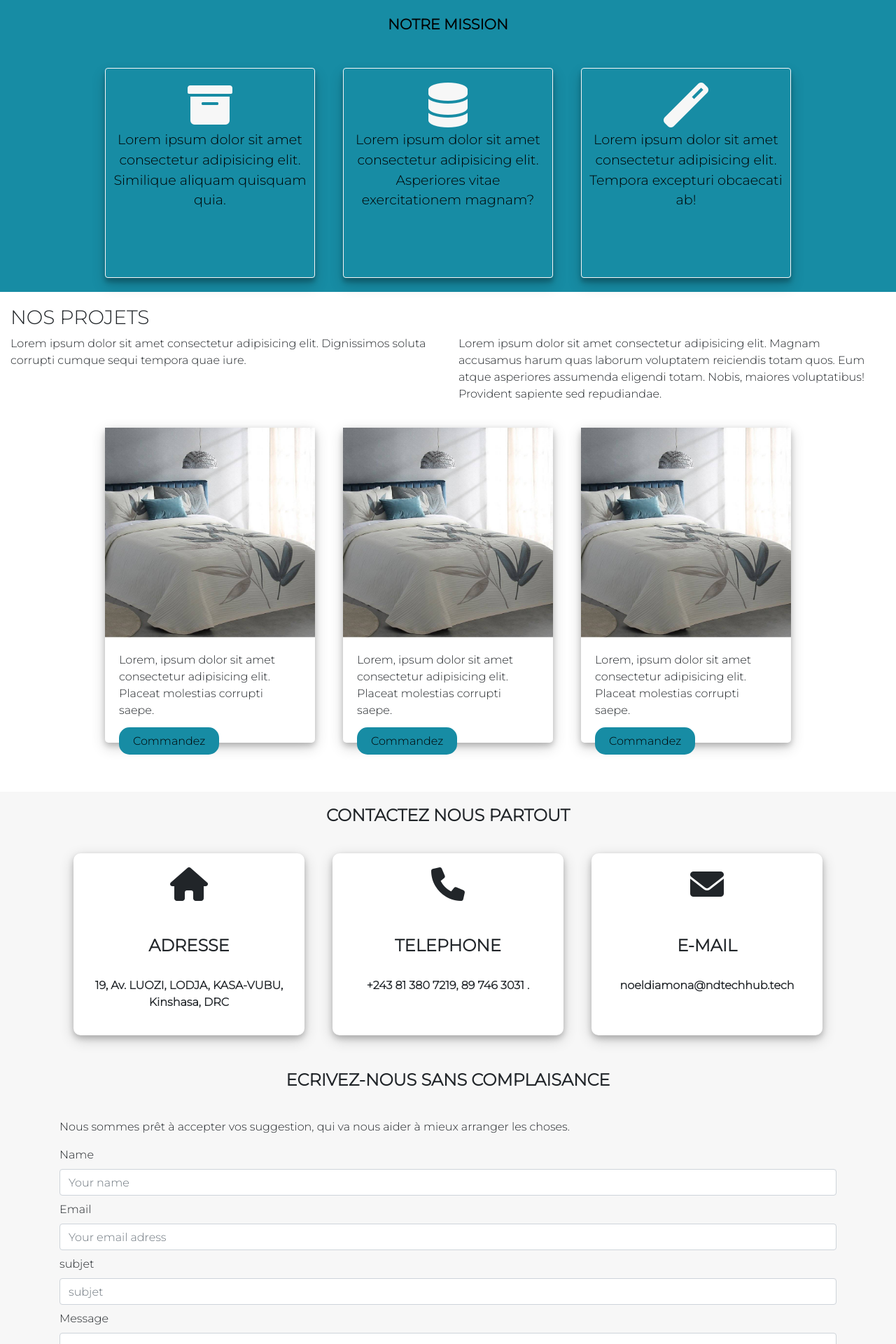
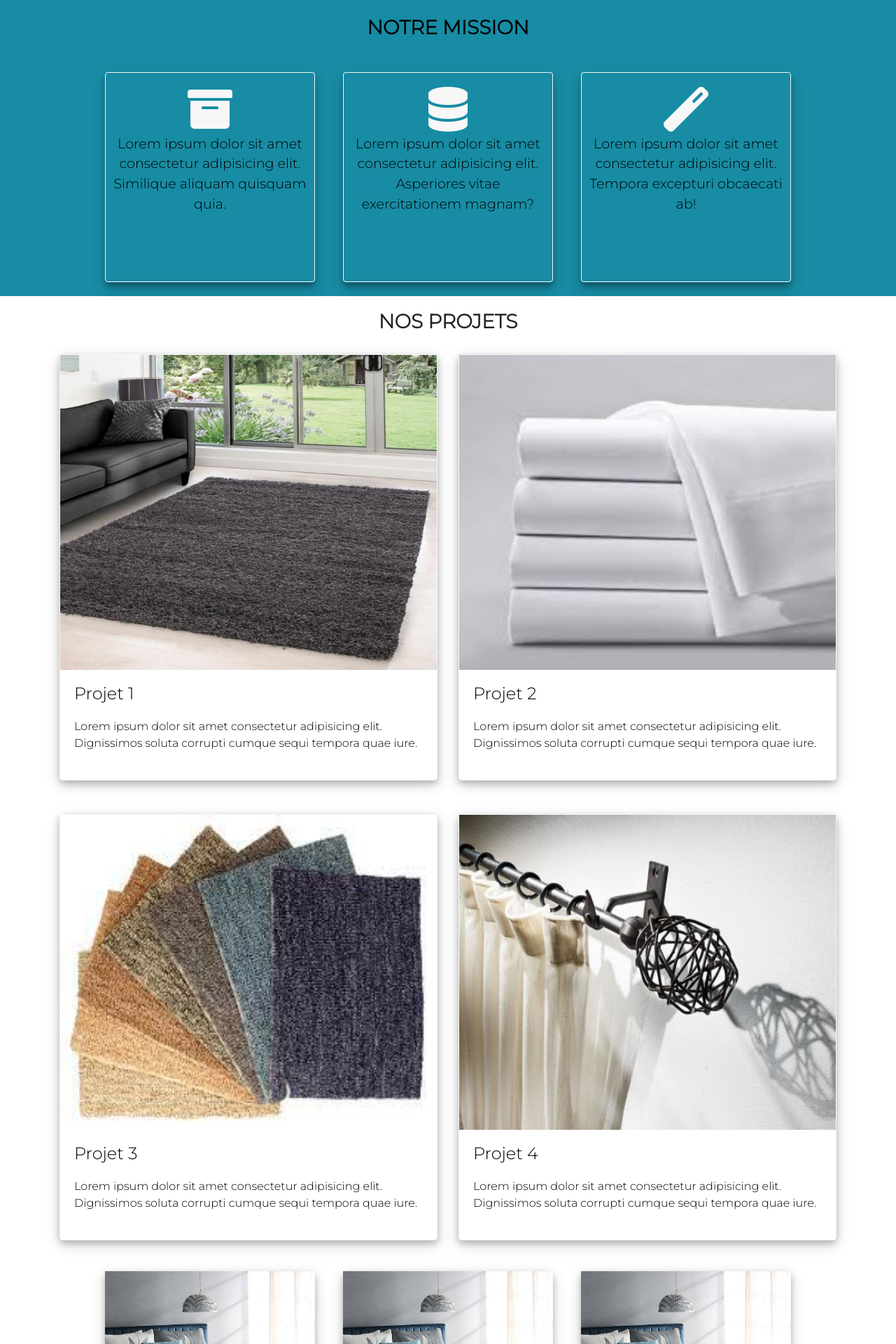
Before and after one commit to NoelGamaliel/new-projet, a PHP site: page / in a window 1280 px wide. Shown: the part 641-2561 px from the top of the page at 70% size. Run offline with PHP 8.4, Linux system fonts and the light colour scheme.

Commit message:
Backend du partie projet

```diff
--- a/index.html
+++ b/index.html
@@ -23,18 +23,18 @@
                 <a href="#">
                     <img src="./public/img/LOGO NDTechnH&C.png" alt="logo de la page" id="logo">
                 </a>
-
+                <div >
                     <ul class="nav__bar__links">
                         <li id="active"><a href="#"><i class="fa fa-home fa-lg"></i>&nbsp; Accueil</a></li>
                         <li><a href="#"><i class="fa fa-calendar fa-lg"></i>&nbsp; Notre Mission</a></li>
                         <li><a href="#mes__projets"><i class="fa fa-book fa-lg"></i>&nbsp; Nos Projets</a></li>
                         <li><a href="#"><i class="fa fa-feed fa-lg"></i>&nbsp; About As</a></li>
                         <li><a href="#"><i class="fa fa-phone fa-lg"></i>&nbsp; Contact</a></li>
-                    <li><a href="#" class="btn-menu">Menu</a></li>
                     </ul>
-
+                    <button  id="btn-menu">Menu</button>
+                    <button class="btn-menu-visible">Menu</button>
                 </div>
-
+            </div>
         </nav>
         <!-- END NAV-BAR de la page -->
 
@@ -43,22 +43,36 @@
         <div class="bannier__page">
             <br><br><br><br><br>
             <div class="container-fluid">
-                <h2>NDTechHUB - Consult</h2>
+                <div class="row mt-4 mb-4">
+                    <div class="col-6 col-md-6 text-left ">
+                        <h4>NDTechHUB - Consult</h4>
+                        <br><br>
                         <p>
-                    Lorem, ipsum dolor sit amet consectetur adipisicing elit. Ducimus expedita laborum qui?,<br>
-                    Lorem ipsum dolor sit amet consectetur adipisicing elit. Enim voluptate placeat impedit tempora quos. <br>
-                    Lorem ipsum dolor sit amet consectetur adipisicing elit. Recusandae nam nostrum repellendus ab non!
+                            Lorem, ipsum dolor sit amet consectetur adipisicing elit. Ducimus expedita laborum qui?,
+                            Lorem ipsum dolor sit amet consectetur adipisicing elit. Enim voluptate placeat impedit tempora quos.
+                            Lorem ipsum dolor sit amet, consectetur adipisicing elit. Dolor odio doloremque dicta.
                         </p>
                         <a href="">Pour plus d'information »</a>
+                    </div>
+                    <div class="col-md-6">
+                        <div id="rainbow">
+
+                        </div>
+                        <div id="rainbow-1">
+
+                        </div>
+                    </div>
+                </div>
+
             </div>
         </div>
         <!-- ENd Banniere de la page -->
 
         <!-- Notre mission-->
-        <div class="mission__text">
+            <section class="mission__text">
                 <br>
                 <div class="container-fluid">
-                <h4>Notre Mission</h4>
+                    <h3>Notre Mission</h3>
                     <br>
                     <div class="mission__card mb-2">
                         <div class="mission__item">
@@ -81,27 +95,71 @@
                         </div>
                     </div>
                 </div>
-        </div>
+            </section>
         <!-- END notre mission-->
 
         <!-- Mes Projets -->
-            <div class="projet__title">
-                <div class="container-fluid">
+            <section class="projet__title">
+                <div class="container">
                     <h3>NOS PROJETS</h3>
-                    <div class="row">
-                        <div class="col">
+                    <div class="row mb-4">
+                        <div class="col-md-6 mb-4">
+                            <div class="card__projet">
+                                <img src="./public/img/moquette.jpg" alt="rideau" height="450px" width="300px">
+                                <div class="card__items">
+                                    <a href="#" id="card__image">
+                                        <h4>Projet 1</h4>
                                         <p>
                                             Lorem ipsum dolor sit amet consectetur adipisicing elit. Dignissimos soluta corrupti cumque sequi tempora quae iure.
                                         </p>
+                                    </a>
                                 </div>
-                        <div class="col">
+                            </div>
+                        </div>
+                        <div class="col-md-6 mb-4">
+                            <div class="card__projet">
+                                <img src="./public/img/drap.jfif" alt="rideau" height="450px" width="300px">
+                                <div class="card__items">
+                                    <a href="#" id="card__image">
+                                        <h4>Projet 2</h4>
                                         <p>
-                                Lorem ipsum dolor sit amet consectetur adipisicing elit. Magnam accusamus harum quas laborum voluptatem reiciendis totam quos. Eum atque asperiores assumenda eligendi totam. Nobis, maiores voluptatibus! Provident sapiente sed repudiandae.
+                                            Lorem ipsum dolor sit amet consectetur adipisicing elit. Dignissimos soluta corrupti cumque sequi tempora quae iure.
                                         </p>
+                                    </a>
                                 </div>
                             </div>
                         </div>
                     </div>
+                    <div class="row">
+                        <div class="col-md-6 mb-4">
+                            <div class="card__projet">
+                                <img src="./public/img/moquette--.jfif" alt="rideau" height="450px" width="300px">
+                                <div class="card__items">
+                                    <a href="#" id="card__image">
+                                        <h4>Projet 3</h4>
+                                        <p>
+                                            Lorem ipsum dolor sit amet consectetur adipisicing elit. Dignissimos soluta corrupti cumque sequi tempora quae iure.
+                                        </p>
+                                    </a>
+                                </div>
+                            </div>
+                        </div>
+                        <div class="col-md-6 mb-4">
+                            <div class="card__projet">
+                                <img src="./public/img/tige-rideaux.jpeg" alt="rideau" height="450px" width="300px">
+                                <div class="card__items">
+                                    <a href="#" id="card__image">
+                                        <h4>Projet 4</h4>
+                                        <p>
+                                            Lorem ipsum dolor sit amet consectetur adipisicing elit. Dignissimos soluta corrupti cumque sequi tempora quae iure.
+                                        </p>
+                                    </a>
+                                </div>
+                            </div>
+                        </div>
+                    </div>
+                </div>
+            </section>
         <!-- End Projets -->
 
         <!-- About As -->
@@ -145,28 +203,28 @@
                             <i class="fa fa-home fa-3x" aria-hidden="true"></i>
                             <div class="item-link-contact">
                                 <h4>Adresse</h4>
-                                <span>
+                                <p>
                                     19, Av. LUOZI, LODJA, KASA-VUBU,
                                     Kinshasa, DRC
-                                </span>
+                                </p>
                             </div>
                         </div>
                         <div class="item-contact">
                             <i class="fa fa-phone fa-3x" aria-hidden="true"></i>
                             <div class="item-link-contact">
                                 <h4>Telephone</h4>
-                                <span>
+                                <p>
                                     +243 81 380 7219, 89 746 3031 .
-                                </span>
+                                </p>
                             </div>
                         </div>
                         <div class="item-contact">
                             <i class="fa fa-envelope fa-3x" aria-hidden="true"></i>
                             <div class="item-link-contact">
                                 <h4>E-mail</h4>
-                                <span>
+                                <p>
                                     noeldiamona@ndtechhub.tech
-                                </span>
+                                </p>
                             </div>
                         </div>
                     </div>
@@ -178,19 +236,18 @@
                         <div class="form_items">
                             <form action="/action_page.php">
                                 <label for="name">Name</label>
-                                <input class="form-control  mb-2" type="text" placeholder="Your name" aria-label="default input example">
+                                <input class="form-control  mb-2" type="text" placeholder="e.g : Noël DIAMONA" id="name" aria-label="default input example">
                                 <label for="mail">Email</label>
-                                <input class="form-control  mb-2" type="email" placeholder="Your email adress" aria-label="default input example">
+                                <input class="form-control  mb-2" type="email" placeholder="e.g :infos@ndtechhub.tech" id="mail" aria-label="default input example">
                                 <label for="subjet">subjet</label>
-                                <input class="form-control  mb-2" type="email" placeholder="subjet" aria-label="default input example">
+                                <input class="form-control  mb-2" type="text" placeholder="subjet" name="subjet" id="subjet" aria-label="default input example">
                                 <label for="message">Message</label>
-                                <textarea class="form-control mb-2" id="exampleFormControlTextarea1" rows="9"></textarea>
+                                <textarea class="form-control mb-2" id="exampleFormControlTextarea1"  id="message" name="message" rows="9"></textarea>
 
                                 <button type="submit" class="btn btn-success rounded-0 mb-4" style="width: 100%;"> SEND</button>
                             </form>
                         </div>
                     </div>
-
                 </div>
             </section>
 
@@ -198,25 +255,32 @@
 
         <!-- Footer de la Page -->
             <footer>
-
                 <div class="container">
                     <div class="row">
-                        <div class="col">
-                            1
+                        <div class="col-md-3">
+                            <p>
+                                Lorem ipsum dolor sit amet consectetur adipisicing elit. Asperiores error officia assumenda!
+                            </p>
                         </div>
-                        <div class="col">
-                            2
+                        <div class="col-md-3">
+                            <p>
+                                Lorem ipsum dolor sit amet consectetur adipisicing elit. Asperiores error officia assumenda!
+                            </p>
                         </div>
-                        <div class="col">
-                            3
+                        <div class="col-md-3">
+                            <p>
+                                Lorem ipsum dolor sit amet consectetur adipisicing elit. Asperiores error officia assumenda!
+                            </p>
                         </div>
-                        <div class="col">
-                            4
+                        <div class="col-md-3">
+                            <p>
+                                Lorem ipsum dolor sit amet consectetur adipisicing elit. Asperiores error officia assumenda!
+                            </p>
                         </div>
                     </div>
+                    <hr>
+                    <p class="center">&copy; NDTECHHUB - Consult</p>
                 </div>
-                <span>&copy; NDTECHHUB - Consult</span>
-
             </footer>
         <!-- END Footer de la Page -->
     </body>
--- a/public/css/style.css
+++ b/public/css/style.css
@@ -1,5 +1,5 @@
 /* Mes scripts css */
-@import url('https://fonts.googleapis.com/css2?family=Roboto+Condensed&display=swap');
+@import url('https://fonts.googleapis.com/css2?family=Inter:wght@900&family=Roboto:wght@900&display=swap');
 @import url('https://fonts.googleapis.com/css2?family=Be+Vietnam+Pro:wght@200&family=Nunito:wght@200&display=swap');
 @import url('https://fonts.googleapis.com/css2?family=Montserrat:wght@300&display=swap');
 @import "/public/fontawesome-free-6.0.0-web/css/all.min.css";
@@ -30,12 +30,11 @@ body {
     line-height: 30px;
     padding: 10px;
 }
-.btn-menu {
-    border: 1px #000000 solid;
-    padding: 5px 5px;
-    border-radius: 5px 5px;
+#btn-menu {
     display: none;
-
+}
+.btn-menu-visible {
+    display: none;
 }
 .nav__bar {
     background-color: #178CA4; /* rgba(206, 192, 0, 0.788); */
@@ -93,10 +92,10 @@ body {
     justify-items: center;
     align-content: center;
 }
-.bannier__page h2 {
+.bannier__page h4 {
     color: black;
-    font-size: 3em;
-    font-family: 'Archivo Black', sans-serif;
+    font-size: 3.5em;
+    font-family: 'Inter', sans-serif;
     height: 80px;
     text-transform: uppercase;
     font-weight: bold;
@@ -140,11 +139,10 @@ body {
     color: #f7f7f7;
 }
 
-.mission__text h4 {
-    font-size: 1.3rem;
+.mission__text h3 {
     text-transform: uppercase;
     color: black;
-    margin-bottom: 5px;
+    margin-bottom: 2px;
     font-weight: bold;
 }
 .mission__card {
@@ -165,8 +163,11 @@ body {
     box-shadow:0 10px 20px rgba(0,0,0,0.19), 0 6px 6px rgba(0,0,0,0.23);
 }
 .mission__item:hover {
-    transform: scale(1.1);
-    z-index: 99;
+    transform: rotate(2deg);
+    transition: calc(2s);
+    opacity: 12;
+    color:white;
+    z-index: 1;
     text-decoration: none;
 }
 .mission__item p {
@@ -181,37 +182,33 @@ body {
 /* ============ END mission ===================== */
 
 /* ==================== Mes Projets =================== */
-
-.projet__title {
-    display: flex;
-    flex-direction: row;
-    justify-content: center;
-    border-color: rgb(244, 121, 50);
+.projet__title h3 {
+    text-align: center;
+    margin-bottom: 30px;
+    font-weight: bold;
 }
-.card__projets {
-    border-radius: 5px 5px 5px 5px;
-    box-shadow: 0 4px 8px 0 rgba(0, 0, 0, 0.2), 0 6px 20px 0 rgba(0, 0, 0, 0.19);
-    margin-bottom: 50px;
+.card__projet {
+    border: #f4f9f9  solid 1px;
+    border-radius: 5px 5px;
+    box-shadow: 0 4px  8px 0 rgba(0, 0, 0, 0.2), 0 6px 20px 0 rgba(0, 0, 0, 0.19);
+}
+.card__items {
     margin: 0 20px;
-    width: 600px;
-    height: 450px;
+    margin-bottom: 0 20px;
 }
-.card__projets__item img {
+#card__image {
+    text-decoration: none;
+    color: #000000;
+}
+#card__image p {
+    margin-top: 20px;
+    margin-bottom: 40px;
+}
+#card__image h4 {
+    margin-top: 20px;
+}
+.card__projet img {
     width: 100%;
-}
-.card__projets__item p {
-    margin: 20px;
-    text-align: left;
-}
-.card__projets__item a {
-    border: 0px solid black;
-    border-radius: 15px 15px 15px 15px;
-    height: 50px;
-    margin: 20px;
-    padding: 10px 20px;
-    text-decoration: none;
-    background-color: #178CA4;
-    color: black;
 }
 
 /* ==================== ENd Projets =========================== */
@@ -264,10 +261,14 @@ body {
     text-align: center;
     text-transform: uppercase;
 }
-.contact-form {
-    border: rgb(244, 121, 50) 2px solid;
-    box-shadow: 0 4px 8px 0 rgba(0, 0, 0, 0.2), 0 6px 20px 0 rgba(0, 0, 0, 0.19);
+.contact_form p {
+    text-align: center;
 }
+form {
+    width: 80%;
+    margin: auto;
+}
+
 .form_items {
     margin: 0px;
 }
@@ -300,7 +301,7 @@ body {
     align-content: center;
     align-items: center;
 }
-.item-link-contact h4, span {
+.item-link-contact h4 {
     margin-bottom: 10px;
     font-weight: bold;
 }
@@ -311,42 +312,69 @@ body {
 hr {
     height: 1px;
     background-color:#178CA4;
-    border: none;
-    margin: auto;
-  }
+}
 
 footer {
     background-color: #000000;
     color: #f7f7f7;
 }
-.copy {
-    justify-content: center;
-    justify-items: center;
-    align-items: center;
-    text-align: center;
-    text-decoration: none;
+span {
+    color: #178CA4;
+}
+span.border-top {
+    height: 5px;
+    display: inline-block;
+    width: 60px;
+    position: relative;
+    margin-left: -30px;
+    left: 50%;
 }
 
 /* ===================== END Footer ============================ */
 
  /* ==================== Animation de la page ================= */
-@keyframes mon__animation {
-    0% {
-        background-color: red;
-    }
-    50% {
-        left: 50%;
-    }
-    100% {
-        right: 60%;
-    }
+#rainbow {
+    width: 100px;
+    height: 100px;
+    margin: 50px auto;
+    position: relative;
+    border-radius: 70%;
+    background: linear-gradient(
+      35deg,
+      #ccffff,
+      #ffcccc
+    );
+}
+#rainbow-1 {
+    width: 100px;
+    height: 100px;
+    margin: 50px auto;
+    position: relative;
+    border-radius: 50%;
+    background: linear-gradient(
+      35deg,
+      #ccffff,
+      #ffcccc
+    );
 }
 
 
 /* ============= Media Query ====================== */
 @media (max-width:650px) {
-    .btn-menu {
-        visibility:visible;
+    .bannier__page {
+        height: 105vh;
+    }
+    .bannier__page p {
+        margin-top: 0px;
+    }
+    .btn-menu-visible {
+        visibility: visible;
+        background-color: #178CA4;
+        float: right;
+        margin-top: 20px;
+    }
+    #btn-menu {
+        visibility: visible;
     }
     body {
         background-color: #dddd;
```
Lines whose indentation alone changed are shown as unchanged.
